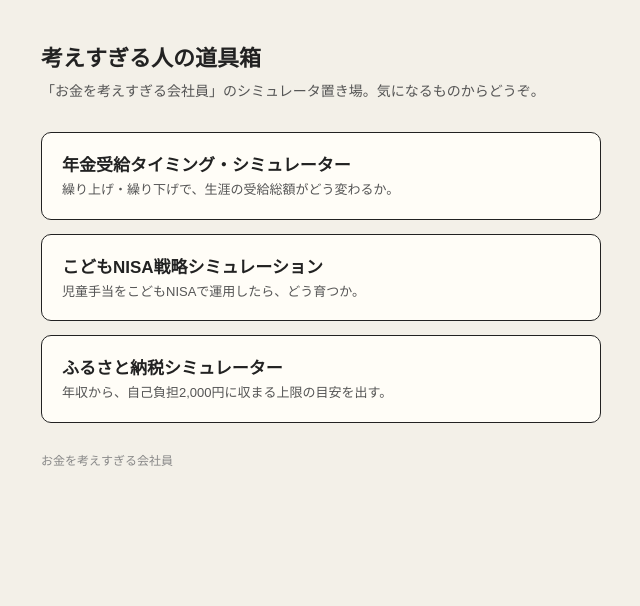
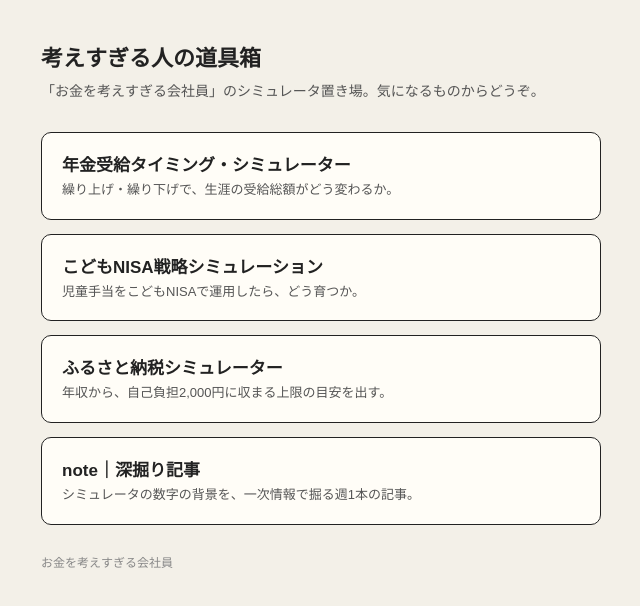
Before and after one commit to gurumoninvester-source/okane-simulators, a plain HTML site: page index.html in a window 1280 px wide. Shown: the whole page, without its empty margins (319-959 px from the left). Drawn offline with Linux system fonts and the light colour scheme.

Commit message:
Hub: add note link card (owner request)

```diff
--- a/index.html
+++ b/index.html
@@ -22,6 +22,7 @@
   <a class="card" href="./pension/"><b>年金受給タイミング・シミュレーター</b><span>繰り上げ・繰り下げで、生涯の受給総額がどう変わるか。</span></a>
   <a class="card" href="./kodomo-nisa/"><b>こどもNISA戦略シミュレーション</b><span>児童手当をこどもNISAで運用したら、どう育つか。</span></a>
   <a class="card" href="./furusato/"><b>ふるさと納税シミュレーター</b><span>年収から、自己負担2,000円に収まる上限の目安を出す。</span></a>
+  <a class="card" href="https://note.com/okane_kangaesugi"><b>note｜深掘り記事</b><span>シミュレータの数字の背景を、一次情報で掘る週1本の記事。</span></a>
   <footer>お金を考えすぎる会社員</footer>
 </main>
 </body>
```
